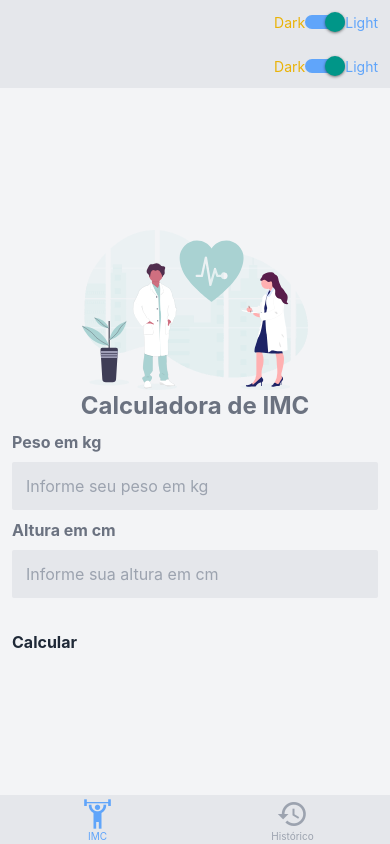
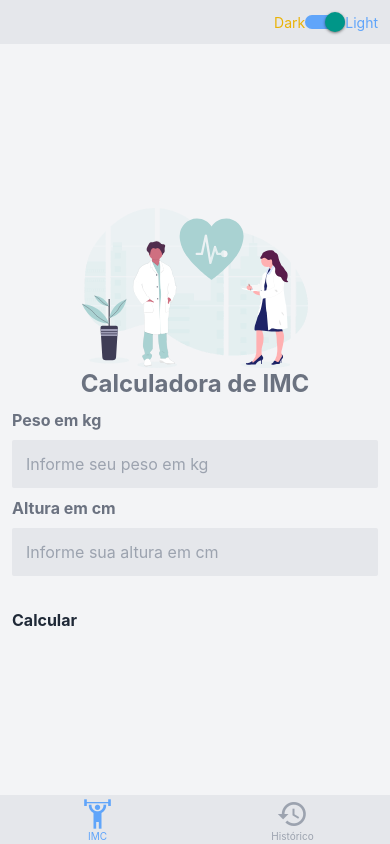
Before and after one commit to mayconline/calc-imc, a React Native app in the folder mobile/: screen / in a window 390 px wide. Built offline with nearby package versions, Linux system fonts and the light colour scheme.

Commit message:
change saveAreaView for rn safe area context

```diff
--- a/mobile/src/screens/Home.tsx
+++ b/mobile/src/screens/Home.tsx
@@ -1,12 +1,12 @@
-import { KeyboardAvoidingView, SafeAreaView, Text } from 'react-native';
-import { Header } from '../components/Header';
+import { KeyboardAvoidingView, Text } from 'react-native';
+import { SafeAreaView } from 'react-native-safe-area-context';
+
 import { IMCForm } from '../components/IMCForm';
 import Logo from '../../assets/svg/Logo';
 
 export function Home() {
   return (
     <SafeAreaView className="flex-1">
-      <Header />
       <KeyboardAvoidingView
         className="flex-1 justify-center items-center px-3 bg-gray-100 dark:bg-gray-900"
         behavior="padding"
```
Also changed, not shown: mobile/src/components/ResultIMCModal.tsx (+2 -7 lines).
